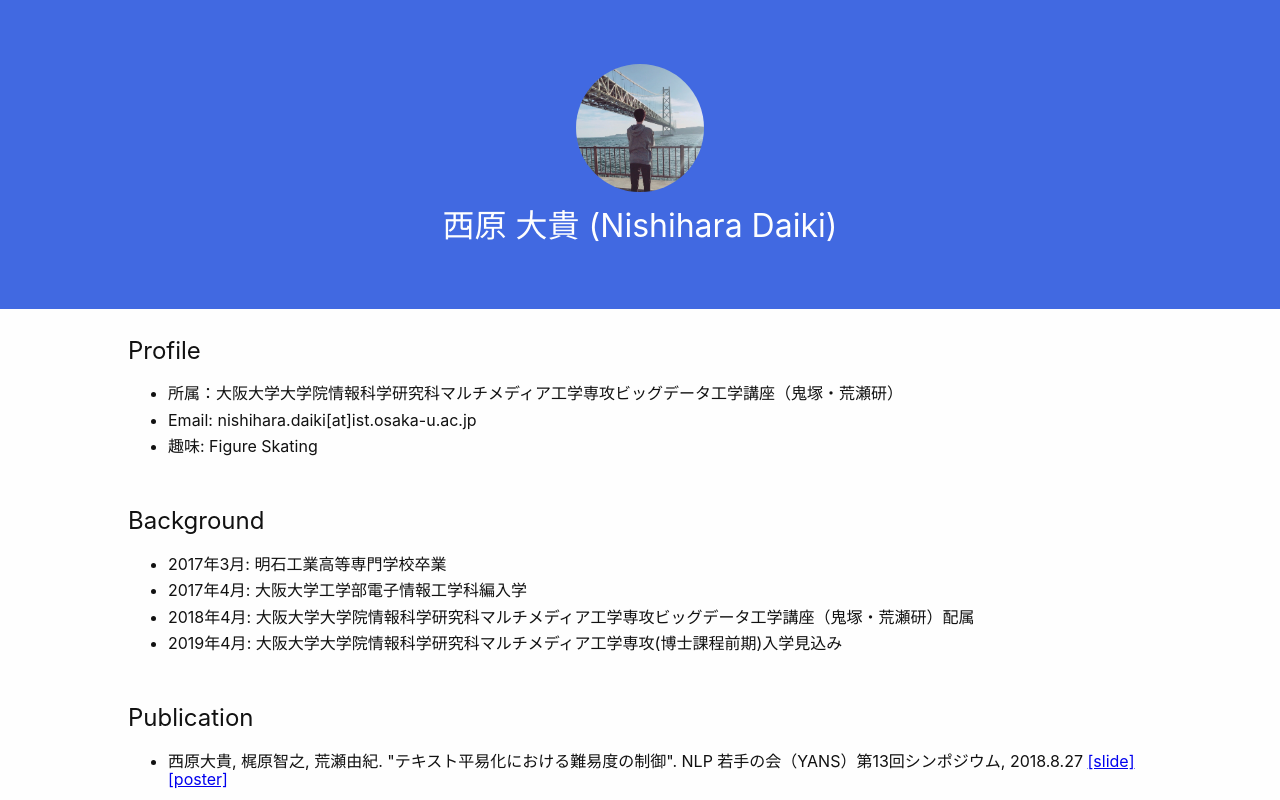
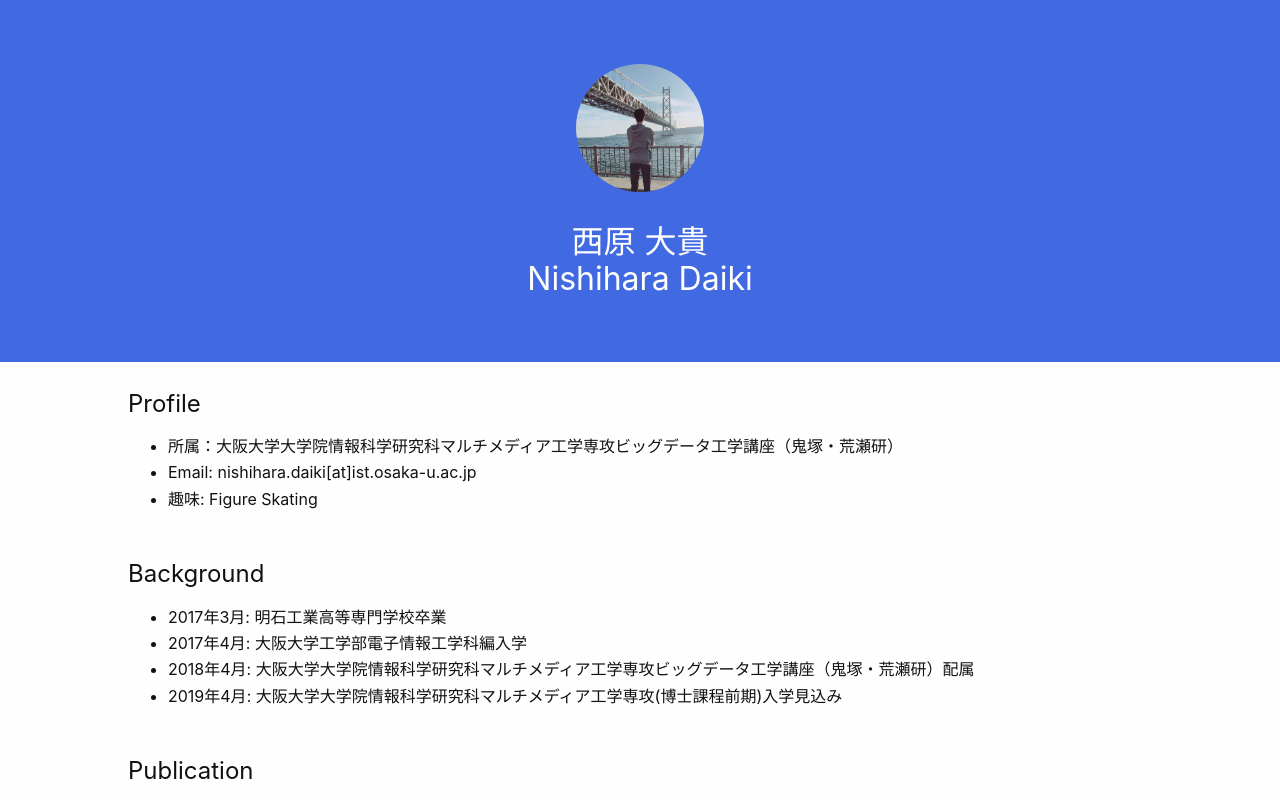
Before and after one commit to Nishihara-Daiki/Nishihara-Daiki.github.io, a plain HTML site: page index.html in a window 1280 px wide. Shown: the top 800 px of the page. Drawn offline with Linux system fonts and the light colour scheme.

Commit message:
[fix] 微修正

```diff
--- a/index.html
+++ b/index.html
@@ -10,7 +10,7 @@
 <body>
 	<header>
 		<div class="icon"></div>
-		<h1>西原 大貴 (Nishihara Daiki)</h1>
+		<h1>西原 大貴<br>Nishihara Daiki</h1>
 	</header>
 	<section>
 		<h2>Profile</h2>
--- a/style.css
+++ b/style.css
@@ -1,4 +1,3 @@
-
 html {
 	/*background: #f5deb3;*/
 	font-family: -apple-system, BlinkMacSystemFont, "Helvetica Neue", YuGothic, "ヒラギノ角ゴ ProN W3", Hiragino Kaku Gothic ProN, Arial, "メイリオ", Meiryo, sans-serif;
@@ -10,7 +9,7 @@ body {
 }
 
 header {
-	padding: 64px 16px;
+	padding: 32px 16px;
 	background: #4169e1;
 	color: #fefefe;
 }
@@ -35,6 +34,7 @@ h1 {
 	max-width: 1024px;
 	font-weight: normal;
 	text-align: center;
+	font-size: 1.5rem;
 }
 
 h2 {
@@ -45,3 +45,18 @@ h2 {
 li {
 	margin: 8px 0;
 }
+
+
+@media only screen and (min-width: 480px) {
+
+header {
+	padding-top: 64px;
+	padding-bottom: 64px;
+}
+
+h1 {
+	margin-top: 32px;
+	font-size: 2rem;
+}
+
+}
```
